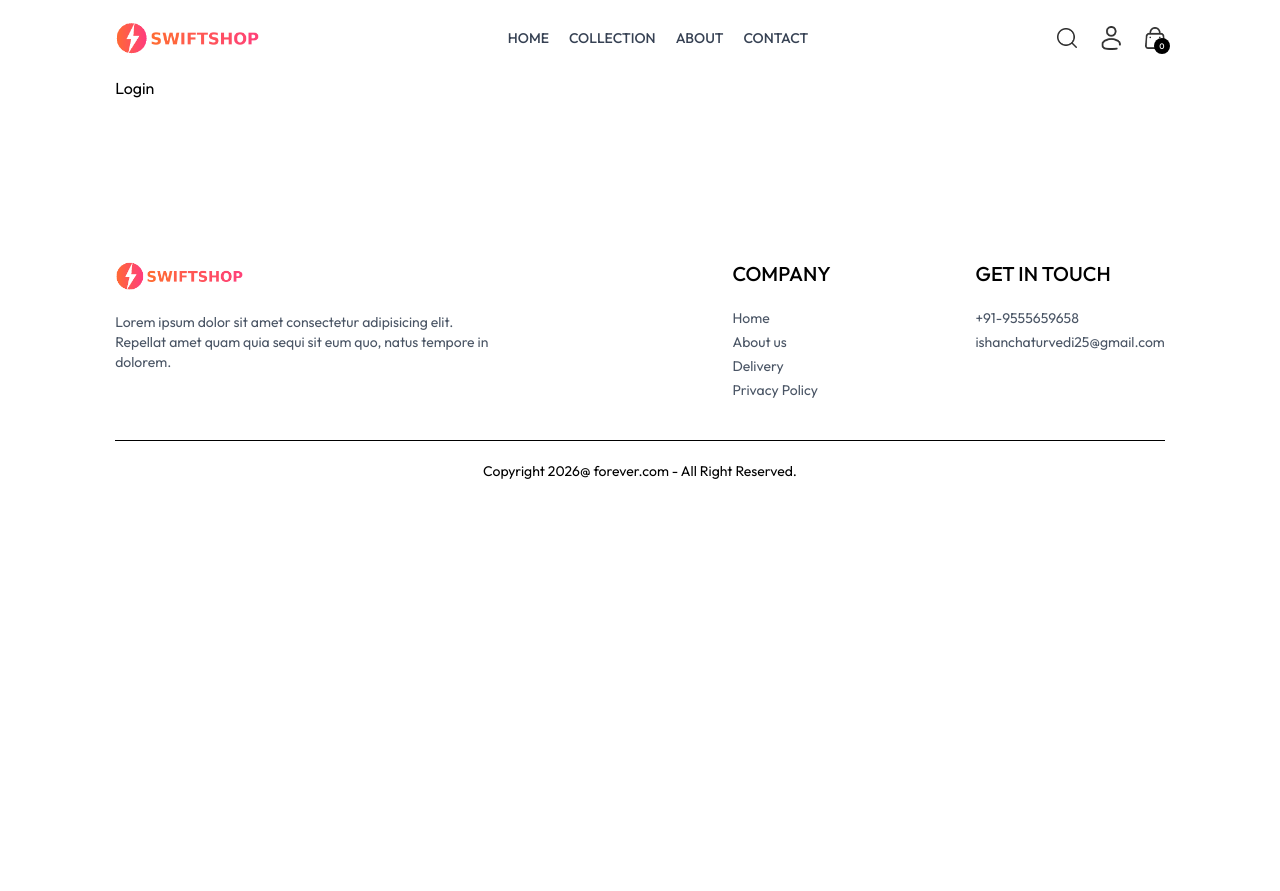
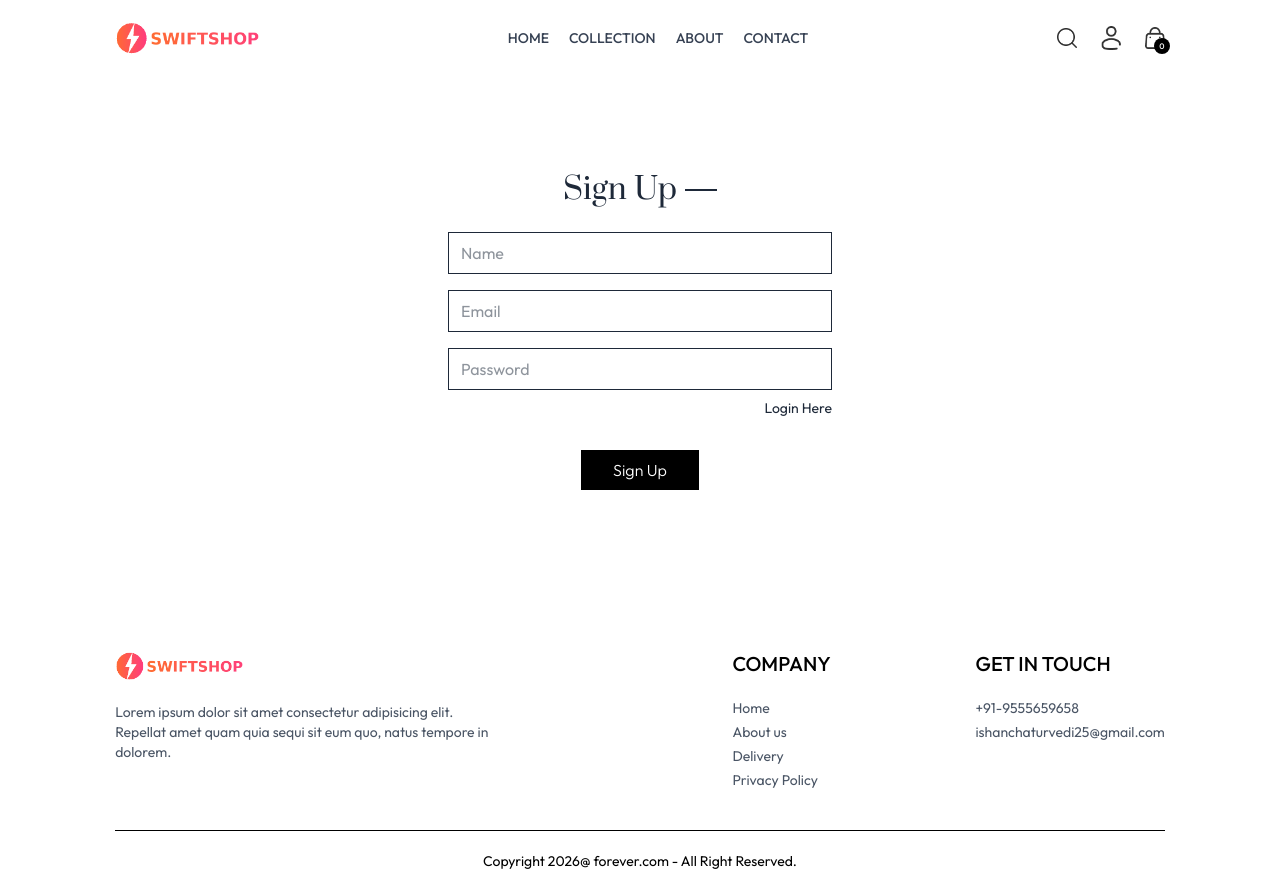
Before and after one commit to ishanchaturvedi25/SwiftShop, a React (Vite) app in the folder frontend/: page /login in a window 1280 px wide. Before the commit the page ends 800 px from the top, so only its background shows below. Built offline with nearby package versions, Linux system fonts and the light colour scheme; no server answers.

Commit message:
Enhance Login component with form handling, validation, and user feedback

```diff
--- a/frontend/src/components/Navbar.jsx
+++ b/frontend/src/components/Navbar.jsx
@@ -40,7 +40,9 @@
             <img onClick={() => setShowSearch(true)} src={assets.search_icon} className='w-5 cursor-pointer' alt="" />
 
             <div className='group relative'>
-                <img src={assets.profile_icon} className='w-5 cursor-pointer' alt="" />
+                <Link to='/login'>
+                    <img src={assets.profile_icon} className='w-5 cursor-pointer' alt="" />
+                </Link>
 
                 <div className='group-hover:block hidden absolute dropdown-menu right-0 pt-4'>
                     <div className='flex flex-col gap-2 w-36 py-3 px-5 bg-slate-100 text-gray-500 rounded'>
--- a/frontend/src/pages/Login.jsx
+++ b/frontend/src/pages/Login.jsx
@@ -1,8 +1,73 @@
-import React from 'react'
+import React, { useContext, useState } from 'react'
+import apiClient from '../api/axios';
+import { toast } from 'react-toastify';
+import { ShopContext } from '../context/ShopContext';
 
 const Login = () => {
+
+  const [currentState, setCurrentState] = useState('Sign Up');
+  const [loading, setLoading] = useState(false);
+  const [formData, setFormData] = useState({
+    name: '',
+    email: '',
+    password: '',
+  });
+
+  const { navigate } = useContext(ShopContext);
+
+  const onChangeHandler = (e) => {
+    setFormData(prev => ({
+      ...prev,
+      [e.target.name]: e.target.value
+    }));
+  };
+
+  const onSubmitHandler = async (event) => {
+    event.preventDefault();
+    setLoading(true);
+
+    try {
+      const route = currentState === 'Login' ? '/auth/login' : '/auth/signup';
+
+      const response = await apiClient.post(route, formData);
+
+      setFormData({
+        name: '',
+        email: '',
+        password: '',
+      });
+      toast.success(response.data.message);
+      navigate('/products');
+    } catch (error) {
+      toast.error(error.response?.data?.error[0]?.message || error.response?.data?.error || 'Something went wrong');
+    }
+
+    setLoading(false);
+  };
+
   return (
-    <div>Login</div>
+    <form onSubmit={onSubmitHandler} className='flex flex-col items-center w-[90%] sm:max-w-96 m-auto mt-14 gap-4 text-gray-800'>
+      <div className='inline-flex items-center gap-2 mb-2 mt-10'>
+        <p className='prata-regular text-3xl'>{currentState}</p>
+        <hr className='border-none h-[1.5px] w-8 bg-gray-800' />
+      </div>
+      {currentState === 'Sign Up' && (
+        <input type="text" name='name' value={formData.name} onChange={onChangeHandler} className='w-full px-3 py-2 border border-gray-800' placeholder='Name' required />
+      )}
+      <input type="email" name='email' value={formData.email} onChange={onChangeHandler} className='w-full px-3 py-2 border border-gray-800' placeholder='Email' required />
+      <input type="password" name='password' value={formData.password} onChange={onChangeHandler} className='w-full px-3 py-2 border border-gray-800' placeholder='Password' required />
+      <div className='w-full flex justify-between text-sm -mt-2'>
+        <p className='cursor-pointer'>{currentState === 'Login' ? 'Forgot your password?' : ''}</p>
+        {
+          currentState === 'Login'
+          ? <p className='cursor-pointer' onClick={() => {setCurrentState('Sign Up'); setFormData({ name: '', email: '', password: '' });}}>Create Account</p>
+          : <p className='cursor-pointer' onClick={() => {setCurrentState('Login'); setFormData({ name: '', email: '', password: '' });}}>Login Here</p>
+        }
+      </div>
+      <button className='bg-black text-white font-light px-8 py-2 mt-4 cursor-pointer' disabled={loading}>
+        {loading ? 'Processing...' : currentState === 'Login' ? 'Sign In' : 'Sign Up'}
+      </button>
+    </form>
   )
 }
 
```
